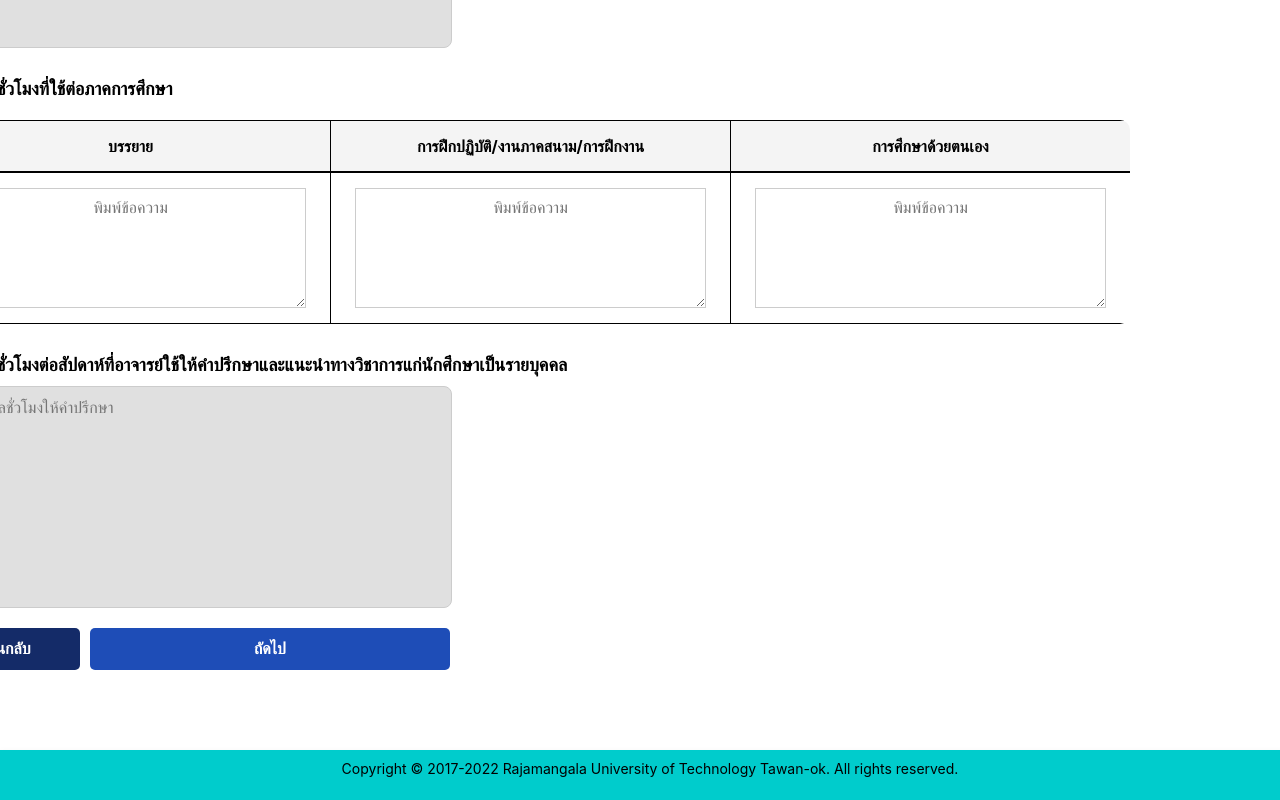
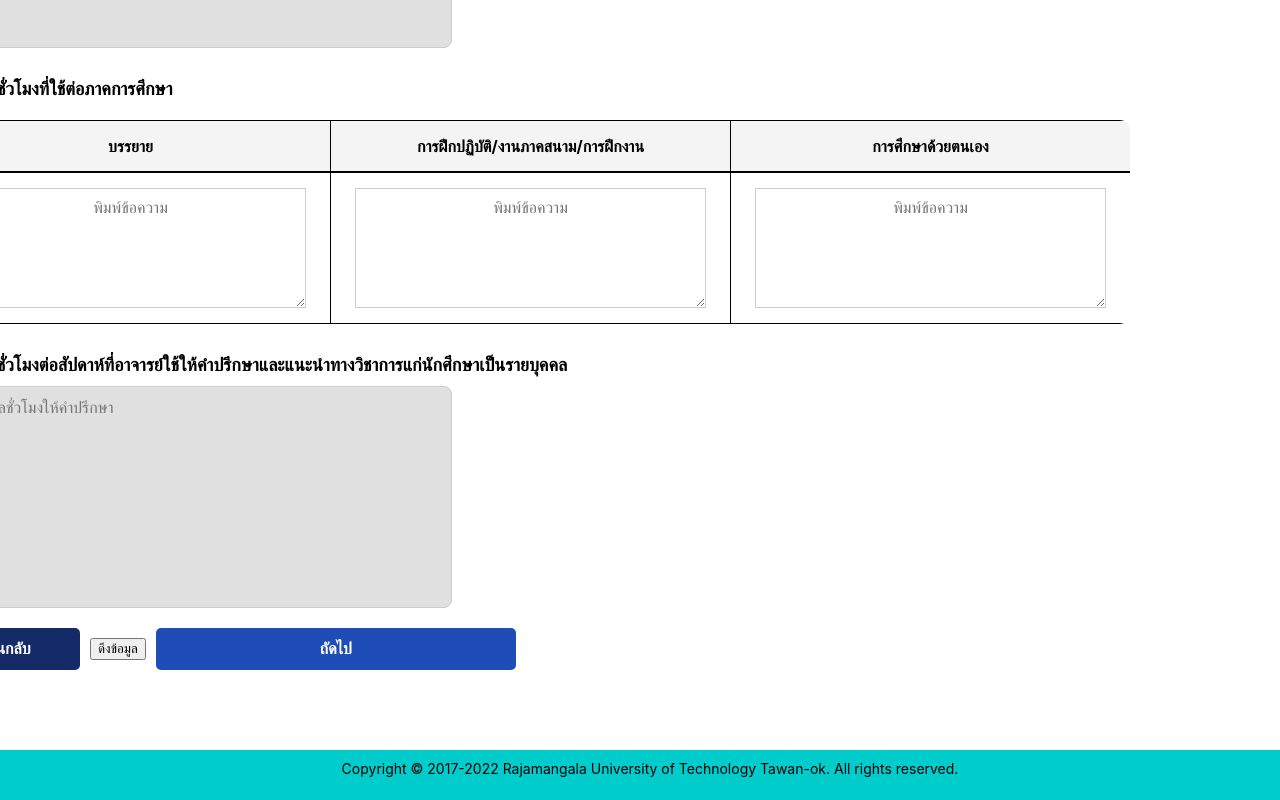
Before and after one commit to XxFlukeyxX/busitdoc, a React (Create React App) app: page /mqa3-insert3 in a window 1280 px wide. Shown: the part 486-1286 px from the top of the page. Built offline with nearby package versions, Linux system fonts and the light colour scheme.

Commit message:
Update MQA3Insert3.js
เพิ่มปุ่มดึงข้อมูล

```diff
--- a/src/pages/MQA3Page/MQA3Insert/MQA3Insert3.js
+++ b/src/pages/MQA3Page/MQA3Insert/MQA3Insert3.js
@@ -10,6 +10,11 @@ const MQA3Insert3 = () => {
   const [practiceHours, setPracticeHours] = useState("");
   const [selfStudyHours, setSelfStudyHours] = useState("");
   const [consultationHours, setConsultationHours] = useState("");
+
+  const handleFetchData = () => {
+    console.log("Fetching data... (ในอนาคตจะเชื่อม API)");
+    // 🚀 ในอนาคตสามารถดึงข้อมูลจาก API และอัปเดต state formData ได้
+  };
 
   return (
     <div className="mqa3-insert3-container">
@@ -89,6 +94,7 @@ const MQA3Insert3 = () => {
               <button className="back-btn3" onClick={() => navigate("/mqa3-insert2")}>
                 ย้อนกลับ
               </button>
+              <button type="button" className="fetch-btn3" onClick={handleFetchData}>ดึงข้อมูล</button>
               <button className="next-btn3" onClick={() => navigate("/mqa3-insert4")}>
                 ถัดไป
               </button>
```
